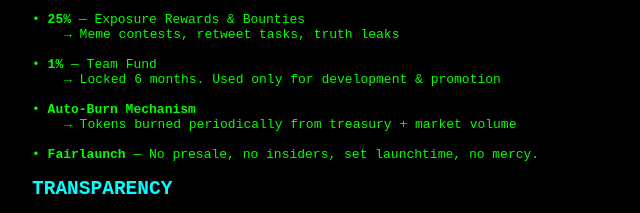
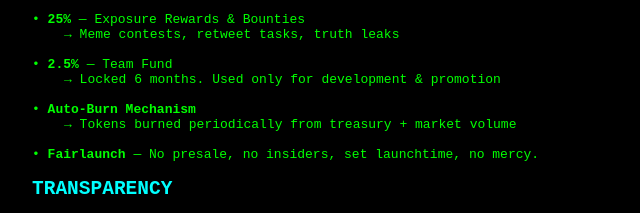
Before and after one commit to AllExposed2025/AllExposed2025, a plain HTML site: page blackpaper.html in a window 1280 px wide. Shown: the part 322-535 px from the top of the page, 8-648 px from the left. Drawn offline with Linux system fonts and the light colour scheme.

Commit message:
Update blackpaper.html

```diff
--- a/blackpaper.html
+++ b/blackpaper.html
@@ -41,7 +41,7 @@
     • <strong>25%</strong> — Exposure Rewards & Bounties<br>
     <span style="margin-left: 2rem;">→ Meme contests, retweet tasks, truth leaks</span><br><br>
 
-    • <strong>1%</strong> — Team Fund<br>
+    • <strong>2.5%</strong> — Team Fund<br>
     <span style="margin-left: 2rem;">→ Locked 6 months. Used only for development & promotion</span><br><br>
 
     • <strong>Auto-Burn Mechanism</strong><br>
```
